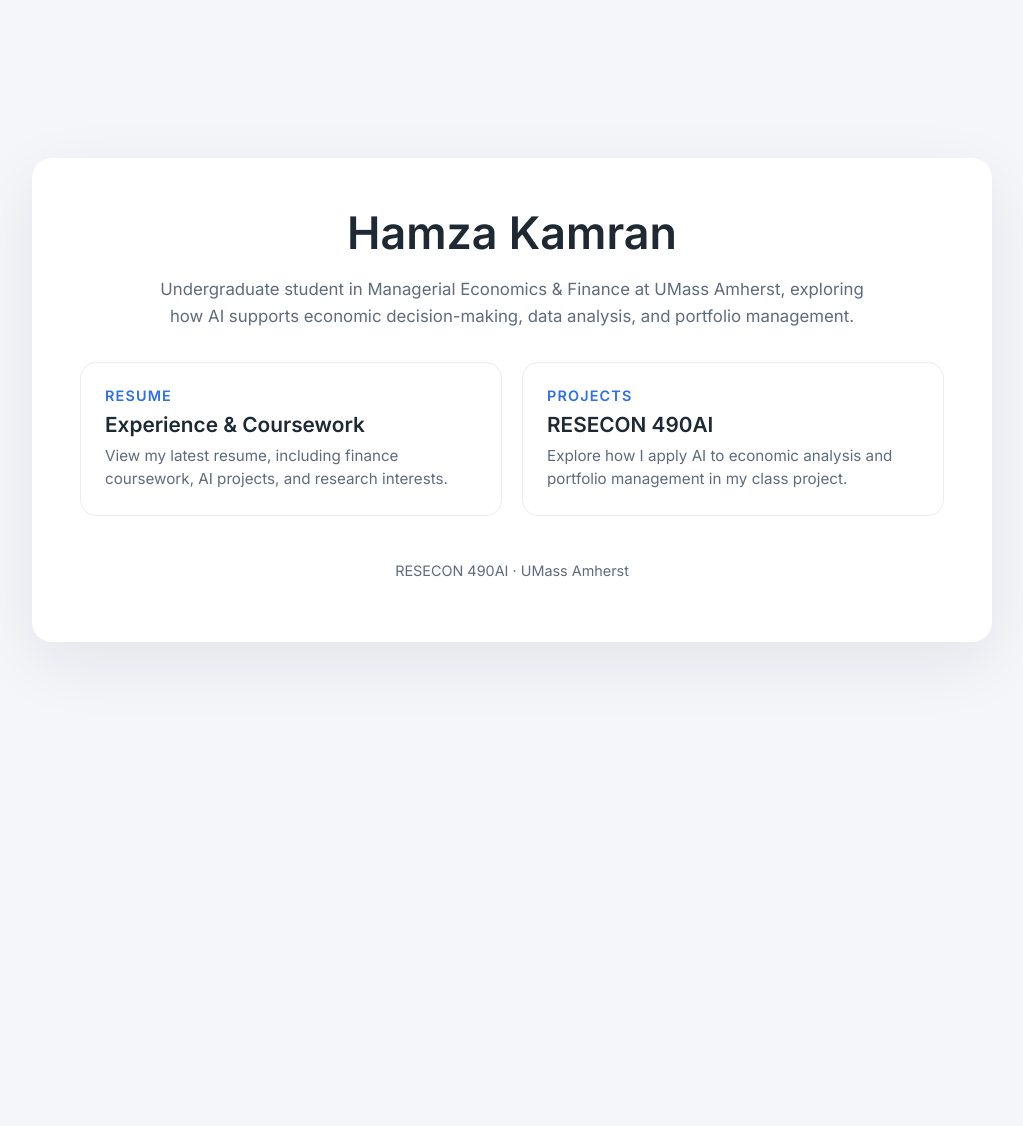
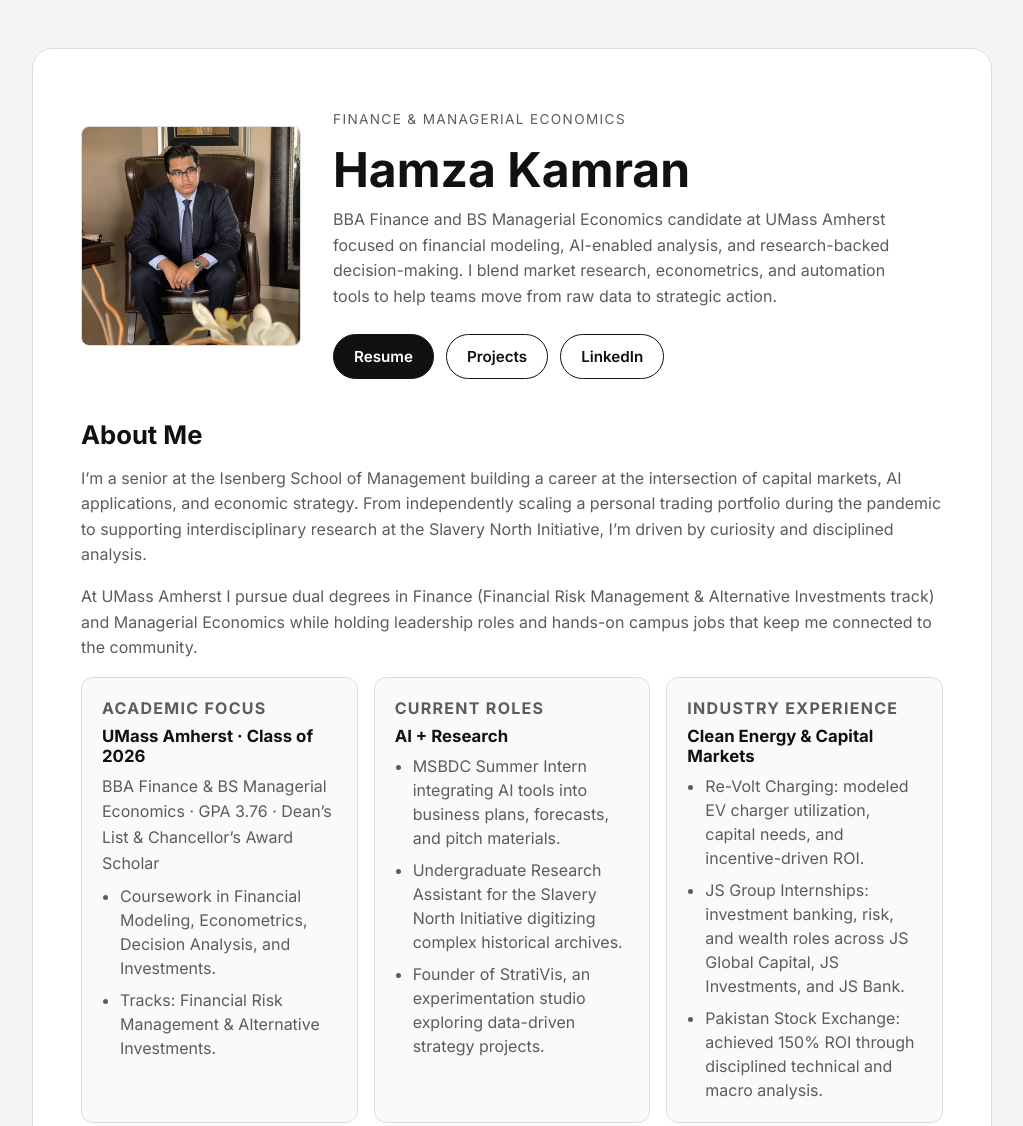
Before and after one commit to hamzakamran980-alt/490AI_hamza_kamran, a plain HTML site: page index.html in a window 1280 px wide. Shown: the top 1126 px of the page, without its empty margins (128-1151 px from the left). Before the commit the page ends 800 px from the top, so only its background shows below. Drawn offline with Linux system fonts and the light colour scheme.

Commit message:
commit to main

```diff
--- a/index.html
+++ b/index.html
@@ -3,16 +3,17 @@
 <head>
     <meta charset="UTF-8" />
     <meta name="viewport" content="width=device-width, initial-scale=1.0" />
-    <title>Hamza Kamran | RESECON 490AI Portfolio</title>
+    <title>Hamza Kamran | Portfolio</title>
     <link rel="preconnect" href="https://fonts.googleapis.com">
     <link rel="preconnect" href="https://fonts.gstatic.com" crossorigin>
-    <link href="https://fonts.googleapis.com/css2?family=Inter:wght@400;500;600&display=swap" rel="stylesheet">
+    <link href="https://fonts.googleapis.com/css2?family=Inter:wght@400;500;600;700&display=swap" rel="stylesheet">
     <style>
         :root {
-            --bg-color: #f5f6fa;
-            --text-color: #1f2933;
-            --muted: #5f6b7c;
-            --accent: #2f6fed;
+            --background: #f5f5f5;
+            --surface: #ffffff;
+            --text: #111111;
+            --muted: #5c5c5c;
+            --border: #dddddd;
         }
         * {
             box-sizing: border-box;
@@ -21,124 +22,255 @@
             margin: 0;
             min-height: 100vh;
             font-family: 'Inter', system-ui, -apple-system, BlinkMacSystemFont, 'Segoe UI', sans-serif;
-            background: var(--bg-color);
-            color: var(--text-color);
+            background: var(--background);
+            color: var(--text);
             display: flex;
             align-items: center;
             justify-content: center;
             padding: 48px 16px;
         }
-        .page {
+        main {
             width: 100%;
             max-width: 960px;
-            background: #fff;
+            background: var(--surface);
+            border: 1px solid var(--border);
             border-radius: 20px;
-            box-shadow: 0 20px 65px rgba(15, 23, 42, 0.08);
             padding: 48px;
             display: flex;
             flex-direction: column;
+            gap: 40px;
+        }
+        header {
+            display: flex;
             gap: 32px;
+            align-items: center;
         }
-        .intro {
-            text-align: center;
+        .hero-photo {
+            width: 220px;
+            flex-shrink: 0;
         }
-        .intro h1 {
-            font-size: clamp(2rem, 4vw, 2.8rem);
-            font-weight: 600;
-            margin: 0;
+        .hero-photo img {
+            width: 100%;
+            height: 220px;
+            object-fit: cover;
+            border-radius: 8px;
+            filter: grayscale(5%);
+            border: 1px solid var(--border);
         }
-        .intro p {
-            margin: 16px auto 0;
-            max-width: 720px;
-            font-size: 1.05rem;
-            line-height: 1.6;
+        .hero-content h1 {
+            font-size: clamp(2.2rem, 4vw, 3rem);
+            margin: 0 0 8px;
+        }
+        .eyebrow {
+            letter-spacing: 0.1em;
+            text-transform: uppercase;
+            font-size: 0.85rem;
             color: var(--muted);
         }
+        .summary {
+            margin: 0 0 24px;
+            color: var(--muted);
+            line-height: 1.6;
+            max-width: 560px;
+        }
         .actions {
+            display: flex;
+            flex-wrap: wrap;
+            gap: 12px;
+        }
+        .button {
+            text-decoration: none;
+            border: 1px solid var(--text);
+            color: var(--text);
+            padding: 12px 20px;
+            border-radius: 999px;
+            font-weight: 600;
+            font-size: 0.95rem;
+            transition: background 0.2s ease, color 0.2s ease;
+        }
+        .button.primary {
+            background: var(--text);
+            color: #fff;
+        }
+        .button:hover {
+            background: var(--text);
+            color: #fff;
+        }
+        section {
+            display: flex;
+            flex-direction: column;
+            gap: 16px;
+        }
+        section h2 {
+            margin: 0;
+            font-size: 1.6rem;
+        }
+        section p {
+            margin: 0;
+            color: var(--muted);
+            line-height: 1.6;
+        }
+        .about-grid {
             display: grid;
             grid-template-columns: repeat(auto-fit, minmax(220px, 1fr));
-            gap: 20px;
-        }
-        .card-link {
-            text-decoration: none;
-            color: inherit;
+            gap: 16px;
         }
         .card {
-            border: 1px solid rgba(15, 23, 42, 0.08);
-            border-radius: 16px;
-            padding: 24px;
+            border: 1px solid var(--border);
+            border-radius: 12px;
+            padding: 20px;
+            background: #fafafa;
             display: flex;
             flex-direction: column;
             gap: 8px;
-            transition: border-color 0.2s ease, box-shadow 0.2s ease, transform 0.2s ease;
         }
-        .card span {
-            font-size: 0.9rem;
+        .card h3 {
+            margin: 0;
+            font-size: 1rem;
             text-transform: uppercase;
             letter-spacing: 0.08em;
-            font-weight: 600;
-            color: var(--accent);
+            color: var(--muted);
         }
         .card strong {
-            font-size: 1.3rem;
-            font-weight: 600;
+            font-size: 1.05rem;
         }
-        .card p {
+        .list {
             margin: 0;
-            font-size: 0.95rem;
+            padding-left: 18px;
             color: var(--muted);
+            display: flex;
+            flex-direction: column;
+            gap: 8px;
+        }
+        .list li {
             line-height: 1.5;
         }
-        .card:hover {
-            border-color: var(--accent);
-            box-shadow: 0 12px 25px rgba(47, 111, 237, 0.15);
-            transform: translateY(-4px);
+        .skills {
+            display: flex;
+            flex-wrap: wrap;
+            gap: 8px;
+        }
+        .skill {
+            border: 1px solid var(--border);
+            border-radius: 999px;
+            padding: 8px 16px;
+            font-size: 0.9rem;
+            color: var(--muted);
         }
         footer {
             text-align: center;
-            font-size: 0.9rem;
+            font-size: 0.85rem;
             color: var(--muted);
+            border-top: 1px solid var(--border);
+            padding-top: 16px;
         }
-        @media (max-width: 640px) {
+        @media (max-width: 720px) {
             body {
                 padding: 24px 12px;
             }
-            .page {
+            main {
                 padding: 32px 24px;
+            }
+            header {
+                flex-direction: column;
+                text-align: center;
+            }
+            .hero-photo {
+                width: 160px;
+            }
+            .summary {
+                max-width: none;
+            }
+            .actions {
+                justify-content: center;
             }
         }
     </style>
 </head>
 <body>
-    <main class="page">
-        <section class="intro">
-            <h1>Hamza Kamran</h1>
-            <!-- Update this paragraph later with your preferred description -->
-            <p>Undergraduate student in Managerial Economics &amp; Finance at UMass Amherst, exploring how AI supports economic decision-making, data analysis, and portfolio management.</p>
+    <main>
+        <header>
+            <div class="hero-photo">
+                <img src="headshot.jpg" alt="Portrait of Hamza Kamran" />
+            </div>
+            <div class="hero-content">
+                <p class="eyebrow">Finance & Managerial Economics</p>
+                <h1>Hamza Kamran</h1>
+                <p class="summary">BBA Finance and BS Managerial Economics candidate at UMass Amherst focused on financial modeling, AI-enabled analysis, and research-backed decision-making. I blend market research, econometrics, and automation tools to help teams move from raw data to strategic action.</p>
+                <div class="actions">
+                    <a class="button primary" href="resume.pdf">Resume</a>
+                    <a class="button" href="project.html">Projects</a>
+                    <a class="button" href="https://www.linkedin.com/in/hamzakamran-" target="_blank" rel="noopener">LinkedIn</a>
+                </div>
+            </div>
+        </header>
+
+        <!-- About Me section: update summary or tone here -->
+        <section>
+            <h2>About Me</h2>
+            <p>I’m a senior at the Isenberg School of Management building a career at the intersection of capital markets, AI applications, and economic strategy. From independently scaling a personal trading portfolio during the pandemic to supporting interdisciplinary research at the Slavery North Initiative, I’m driven by curiosity and disciplined analysis.</p>
+            <p>At UMass Amherst I pursue dual degrees in Finance (Financial Risk Management & Alternative Investments track) and Managerial Economics while holding leadership roles and hands-on campus jobs that keep me connected to the community.</p>
+            <div class="about-grid">
+                <article class="card">
+                    <h3>Academic Focus</h3>
+                    <strong>UMass Amherst · Class of 2026</strong>
+                    <p>BBA Finance & BS Managerial Economics · GPA 3.76 · Dean’s List & Chancellor’s Award Scholar</p>
+                    <ul class="list">
+                        <li>Coursework in Financial Modeling, Econometrics, Decision Analysis, and Investments.</li>
+                        <li>Tracks: Financial Risk Management & Alternative Investments.</li>
+                    </ul>
+                </article>
+                <article class="card">
+                    <h3>Current Roles</h3>
+                    <strong>AI + Research</strong>
+                    <ul class="list">
+                        <li>MSBDC Summer Intern integrating AI tools into business plans, forecasts, and pitch materials.</li>
+                        <li>Undergraduate Research Assistant for the Slavery North Initiative digitizing complex historical archives.</li>
+                        <li>Founder of StratiVis, an experimentation studio exploring data-driven strategy projects.</li>
+                    </ul>
+                </article>
+                <article class="card">
+                    <h3>Industry Experience</h3>
+                    <strong>Clean Energy & Capital Markets</strong>
+                    <ul class="list">
+                        <li>Re-Volt Charging: modeled EV charger utilization, capital needs, and incentive-driven ROI.</li>
+                        <li>JS Group Internships: investment banking, risk, and wealth roles across JS Global Capital, JS Investments, and JS Bank.</li>
+                        <li>Pakistan Stock Exchange: achieved 150% ROI through disciplined technical and macro analysis.</li>
+                    </ul>
+                </article>
+            </div>
         </section>
 
-        <section class="actions">
-            <a class="card-link" href="resume.pdf">
-                <article class="card">
-                    <span>Resume</span>
-                    <strong>Experience &amp; Coursework</strong>
-                    <!-- Customize this supporting text with any highlights -->
-                    <p>View my latest resume, including finance coursework, AI projects, and research interests.</p>
-                </article>
-            </a>
+        <!-- Highlights section: adjust accomplishments as needed -->
+        <section>
+            <h2>Highlights</h2>
+            <ul class="list">
+                <li>Built AI-assisted financial models and ratio analyses for small business clients through a Google.org-backed MSBDC initiative.</li>
+                <li>Produced EV charging forecasts combining Stable Auto and National Grid datasets to guide deployment strategy at Re-Volt Charging.</li>
+                <li>Supported PKR 144B+ deal pipelines at JS Global Capital and evaluated PKR 107B in mutual & pension fund assets at JS Investments.</li>
+                <li>Led JS Bank private banking analyses that secured a 100% return rate on new ultra-HNW client relationships.</li>
+                <li>Independently scaled a PKR 1M trading account to 150% ROI by pairing quantitative signals with macroeconomic research.</li>
+            </ul>
+        </section>
 
-            <a class="card-link" href="project.html">
-                <article class="card">
-                    <span>Projects</span>
-                    <strong>RESECON 490AI</strong>
-                    <!-- Customize this supporting text with project details -->
-                    <p>Explore how I apply AI to economic analysis and portfolio management in my class project.</p>
-                </article>
-            </a>
+        <!-- Skills section: update or reorder skill tags here -->
+        <section>
+            <h2>Skills & Tools</h2>
+            <div class="skills">
+                <span class="skill">Financial Modeling</span>
+                <span class="skill">Investment Research</span>
+                <span class="skill">Python</span>
+                <span class="skill">Excel & VBA</span>
+                <span class="skill">AI Applications</span>
+                <span class="skill">Data Analysis</span>
+                <span class="skill">SAS</span>
+                <span class="skill">Business Planning</span>
+                <span class="skill">Operational Efficiency</span>
+            </div>
         </section>
 
         <footer>
-            <p>RESECON 490AI · UMass Amherst</p>
+            <p>Hamza Kamran · UMass Amherst · Finance & Managerial Economics</p>
         </footer>
     </main>
 </body>
```
Also changed, not shown: 474e25ec-47af-477e-b45b-d75089e7595a 2.JPG (added), headshot.jpg (added), 1 other file.
